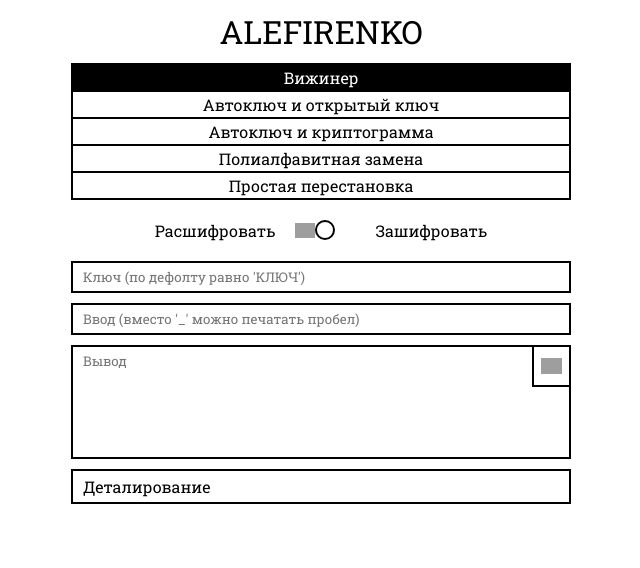
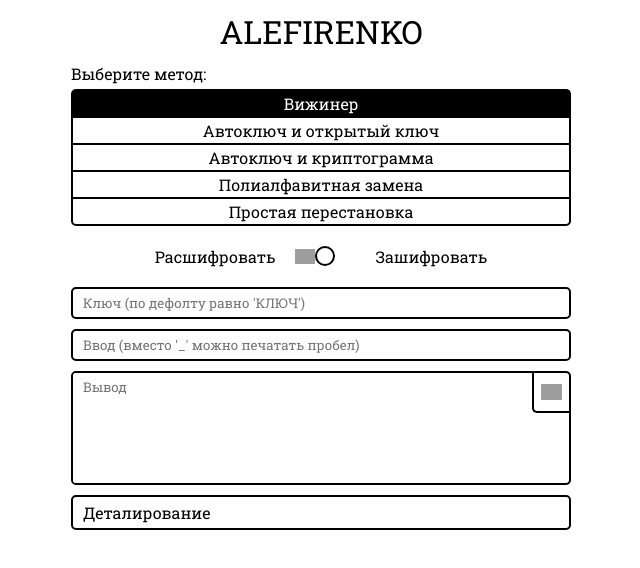
Before and after one commit to maxshymchuk/Crypto, a plain HTML site: page index.html in a window 1280 px wide. Shown: the whole page, without its empty margins (319-959 px from the left). Drawn offline with Linux system fonts and the light colour scheme; grey boxes are pictures that could not be loaded.

Commit message:
fix: minor redesign

```diff
--- a/style.css
+++ b/style.css
@@ -20,12 +20,17 @@ main {
 main > .title {
   text-align: center;
   font-size: 2rem;
-  padding: 10px 0;
+  margin: 10px 0;
 }
 
 .crypto {
-  border: 2px solid #000;
   user-select: none;
+}
+
+.crypto:before {
+  content: "Выберите метод:";
+  display: block;
+  margin: 5px 0;
 }
 
 .crypto input {
@@ -37,14 +42,19 @@ main > .title {
   padding: 2px 0;
   cursor: pointer;
   text-align: center;
-  border-left: 0 solid #000;
-  border-right: 0 solid #000;
-  border-bottom: 2px solid #000;
+  border-left: 2px solid #000;
+  border-right: 2px solid #000;
+  border-top: 2px solid #000;
   transition: border 0.25s;
 }
 
+.crypto input + label:nth-child(2) {
+  border-radius: 5px 5px 0 0;
+}
+
 .crypto input + label:last-child {
-  border-bottom: 0;
+  border-radius: 0 0 5px 5px;
+  border-bottom: 2px solid #000;
 }
 
 .crypto input + label:hover {
@@ -120,6 +130,7 @@ main > .title {
 }
 
 .calc input {
+  border-radius: 5px;
   width: 100%;
   margin-bottom: 10px;
   border: 2px solid #000;
@@ -128,6 +139,8 @@ main > .title {
 }
 
 .calc .textarea {
+  overflow: hidden;
+  border-radius: 5px;
   display: flex;
   border: 2px solid #000;
 }
@@ -149,6 +162,7 @@ main > .title {
   border: 0;
   border-left: 2px solid #000;
   border-bottom: 2px solid #000;
+  border-radius: 0 0 0 5px;
   cursor: pointer;
   background: url("https://image.flaticon.com/icons/svg/126/126498.svg") no-repeat center center;
   background-size: 60%;
@@ -162,6 +176,7 @@ main > .title {
   border: 2px solid #000;
   margin: 10px 0;
   padding: 5px 10px;
+  border-radius: 5px;
 }
 
 .details-section .details {
```
